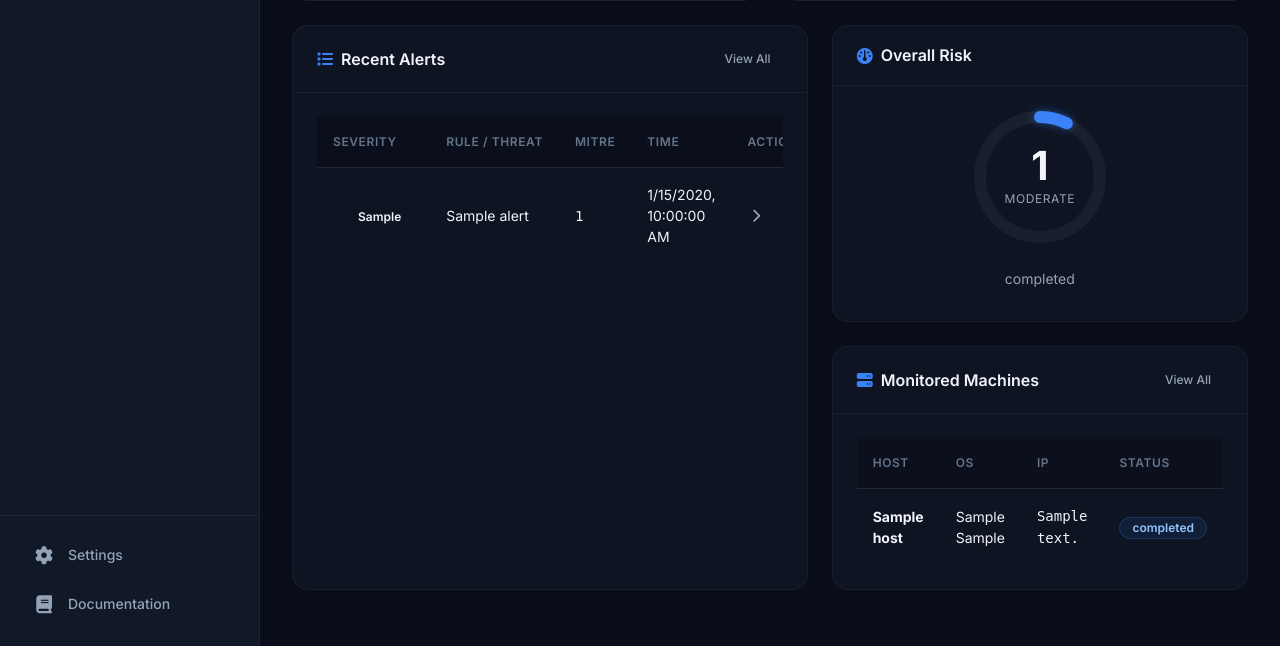
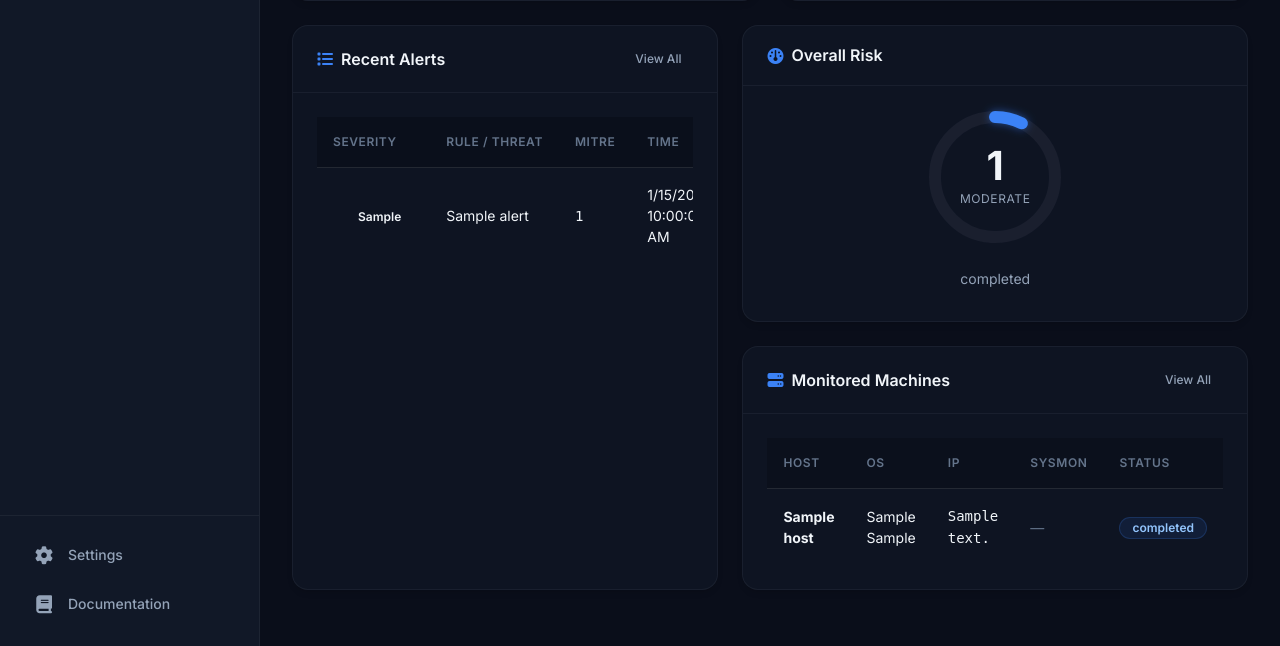
Before and after one commit to Amine0169/DFIR-LightEDR, a FastAPI app: template app/templates/dashboard.html in a window 1280 px wide. Shown: the part 719-1365 px from the top of the page. Run offline with FastAPI, Linux system fonts and the light colour scheme; the template is opened without the code that fills it: most values are stand-ins (such as "Sample title", 1, 10 or a date in 2020).

Commit message:
Ajout Sysmon indicator + KAPE targets + Velociraptor concepts

```diff
--- a/app/api/routes/ingest.py
+++ b/app/api/routes/ingest.py
@@ -34,11 +34,14 @@
 @router.post("/api/ingest")
 async def ingest_agent_data(payload: AgentCollectPayload, db: Session = Depends(get_db)):
     host = db.query(Host).filter_by(hostname=payload.hostname).first()
+    sysmon_detected = payload.sysmon_status.get("installed", False) if payload.sysmon_status else False
     if host:
         host.last_seen = datetime.now(timezone.utc)
         host.ip_address = payload.ip_address
         host.os_type = payload.os_type
         host.os_version = payload.os_version or host.os_version
+        if sysmon_detected:
+            host.sysmon_detected = True
     else:
         host = Host(
             hostname=payload.hostname,
@@ -49,6 +52,7 @@
             username=payload.hostname,
             first_seen=datetime.now(timezone.utc),
             last_seen=datetime.now(timezone.utc),
+            sysmon_detected=sysmon_detected,
         )
         db.add(host)
     db.commit()
--- a/app/database/models.py
+++ b/app/database/models.py
@@ -20,6 +20,7 @@
     first_seen: Mapped[datetime] = mapped_column(DateTime, default=utc_now)
     last_seen: Mapped[datetime] = mapped_column(DateTime, default=utc_now)
     status: Mapped[str] = mapped_column(String, default="active")
+    sysmon_detected: Mapped[bool] = mapped_column(Boolean, default=False)
 
     sessions: Mapped[List["ScanSession"]] = relationship(back_populates="host", cascade="all, delete-orphan")
 
--- a/app/templates/dashboard.html
+++ b/app/templates/dashboard.html
@@ -153,6 +153,7 @@
                                 <th>Host</th>
                                 <th>OS</th>
                                 <th>IP</th>
+                                <th>Sysmon</th>
                                 <th>Status</th>
                             </tr>
                         </thead>
@@ -162,10 +163,11 @@
                                 <td><strong>{{ h.hostname }}</strong></td>
                                 <td>{{ h.os_type }} {{ h.os_version[:10] if h.os_version else '' }}</td>
                                 <td><code>{{ h.ip_address }}</code></td>
+                                <td>{% if h.sysmon_detected %}<span class="badge badge--low" style="background:#10b981">✅ Sysmon</span>{% else %}<span class="text-muted">—</span>{% endif %}</td>
                                 <td><span class="badge badge--{{ 'critical' if h.status == 'inactive' else 'low' if h.status == 'active' else 'medium' }}">{{ h.status }}</span></td>
                             </tr>
                             {% else %}
-                            <tr><td colspan="4" class="text-center text-muted">No hosts registered yet.</td></tr>
+                            <tr><td colspan="5" class="text-center text-muted">No hosts registered yet.</td></tr>
                             {% endfor %}
                         </tbody>
                     </table>
```
Also changed, not shown: app/main.py (+11 -7 lines).
